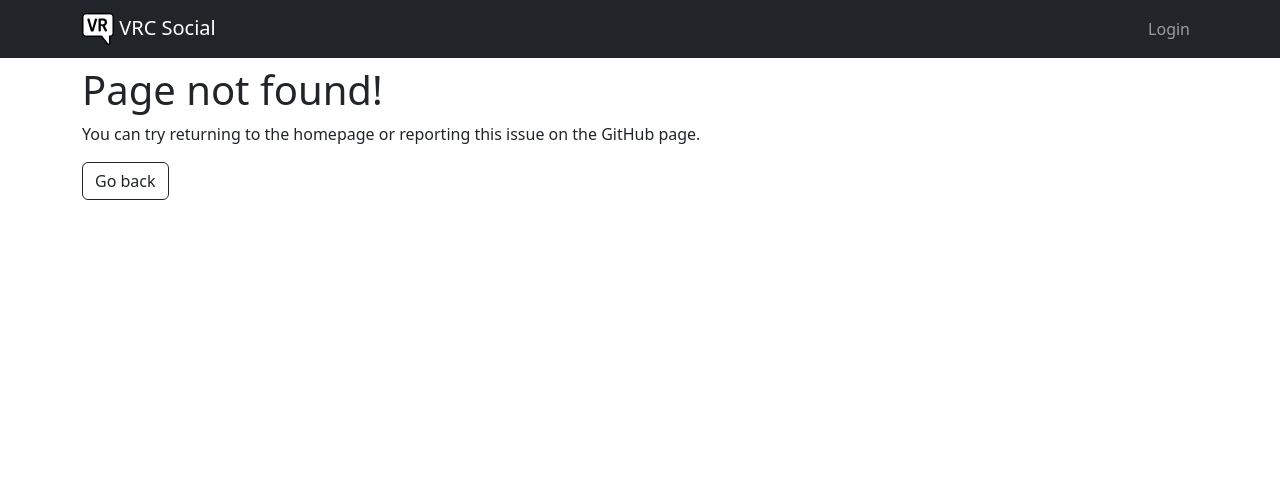
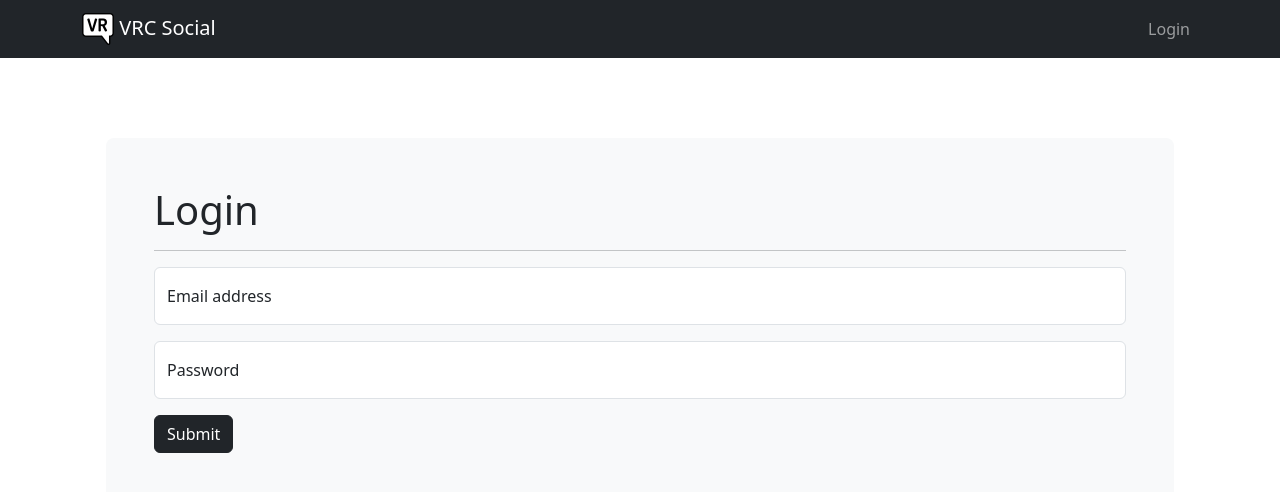
Before and after one commit to bddvlpr/vrc-social, a React (Create React App) app: page /login in a window 1280 px wide. Before the commit this address had no page. Shown: the top 492 px of the page. Built offline with nearby package versions, Linux system fonts and the light colour scheme.

Commit message:
feat: work in progress login/logout

```diff
--- /dev/null
+++ b/src/app/components/auth/ReturnIfAuthenticated.tsx
@@ -0,0 +1,10 @@
+import React from 'react';
+import { Redirect } from 'react-router';
+import { useAuthSlice } from '../../features/auth/authSlice';
+
+const ReturnIfAuthenticated = () => {
+  const authSlice = useAuthSlice();
+  return <>{authSlice.accessToken && <Redirect to='/' />}</>;
+};
+
+export { ReturnIfAuthenticated };
--- a/src/app/components/navigation/NavigationBar.tsx
+++ b/src/app/components/navigation/NavigationBar.tsx
@@ -1,12 +1,11 @@
 import React from 'react';
 import { Container, Nav, Navbar } from 'react-bootstrap';
-import { useSelector } from 'react-redux';
 import { Link } from 'react-router-dom';
-import { RootState } from '../../store/rootReducer';
+import { useAuthSlice } from '../../features/auth/authSlice';
 import { NavigationLink } from './NavigationLink';
 
 const NavigationBar = () => {
-  const authSelector = useSelector((state: RootState) => state.authSlice);
+  const authSlice = useAuthSlice();
   return (
     <>
       <Navbar bg='dark' variant='dark' sticky='top' className='mb-2'>
@@ -24,7 +23,7 @@ const NavigationBar = () => {
           <Navbar.Toggle />
           <Navbar.Collapse className='justify-content-end'>
             <Nav>
-              {authSelector.accessToken ? (
+              {authSlice.accessToken ? (
                 <NavigationLink text='Logout' to='/logout' />
               ) : (
                 <NavigationLink text='Login' to='/login' />
--- a/src/app/features/auth/authSlice.ts
+++ b/src/app/features/auth/authSlice.ts
@@ -1,13 +1,13 @@
 import { createSlice, PayloadAction } from '@reduxjs/toolkit';
+import { useSelector } from 'react-redux';
+import { RootState } from '../../store/rootReducer';
 
 interface AuthState {
   accessToken?: string;
-  userId?: string;
 }
 
 const initialState: AuthState = {
-  accessToken: undefined,
-  userId: undefined
+  accessToken: undefined
 };
 
 const authSlice = createSlice({
@@ -19,10 +19,11 @@ const authSlice = createSlice({
     },
     logOut: (state: AuthState) => {
       state.accessToken = undefined;
-      state.userId = undefined;
     }
   }
 });
 
+export const useAuthSlice = () =>
+  useSelector((state: RootState) => state.authSlice);
 export const { logIn, logOut } = authSlice.actions;
 export default authSlice.reducer;
--- a/src/app/index.tsx
+++ b/src/app/index.tsx
@@ -5,6 +5,8 @@ import { Helmet } from 'react-helmet-async';
 import { NavigationBar } from './components/navigation/NavigationBar';
 import { NotFoundPage } from './pages/system/NotFoundPage';
 import { HomePage } from './pages/HomePage';
+import { LoginPage } from './pages/LoginPage';
+import { LogoutPage } from './pages/LogoutPage';
 
 const App = () => {
   return (
@@ -24,6 +26,8 @@ const App = () => {
         <NavigationBar />
         <Switch>
           <Route path='/' component={HomePage} exact />
+          <Route path='/login' component={LoginPage} />
+          <Route path='/logout' component={LogoutPage} />
           <Route component={NotFoundPage} />
         </Switch>
       </BrowserRouter>
--- /dev/null
+++ b/src/app/pages/LoginPage.tsx
@@ -0,0 +1,59 @@
+import React, { useState } from 'react';
+import { Button, Container, FloatingLabel, Form } from 'react-bootstrap';
+import { Helmet } from 'react-helmet-async';
+import { ReturnIfAuthenticated } from '../components/auth/ReturnIfAuthenticated';
+import { Jumbotron } from '../components/content/Jumbotron';
+
+const LoginPage = () => {
+  const [username, setEmail] = useState<string>();
+  const [password, setPassword] = useState<string>();
+
+  const handleLogin = (event: React.FormEvent<HTMLFormElement>) => {
+    event.preventDefault();
+    console.log(username + ' ' + password);
+  };
+
+  return (
+    <>
+      <Helmet>
+        <title>Login</title>
+      </Helmet>
+      <ReturnIfAuthenticated />
+      <Container className=' py-5'>
+        <Jumbotron variant='light'>
+          <h1>Login</h1>
+          <hr />
+          <Form onSubmit={handleLogin}>
+            <FloatingLabel
+              controlId='emailInput'
+              label='Email address'
+              className='mb-3'
+            >
+              <Form.Control
+                type='email'
+                placeholder='name@domain.com'
+                onChange={e => setEmail(e.target.value)}
+              />
+            </FloatingLabel>
+            <FloatingLabel
+              controlId='passwordInput'
+              label='Password'
+              className='mb-3'
+            >
+              <Form.Control
+                type='password'
+                placeholder='Password'
+                onChange={e => setPassword(e.target.value)}
+              />
+            </FloatingLabel>
+            <Button variant='dark' type='submit'>
+              Submit
+            </Button>
+          </Form>
+        </Jumbotron>
+      </Container>
+    </>
+  );
+};
+
+export { LoginPage };
--- /dev/null
+++ b/src/app/pages/LogoutPage.tsx
@@ -0,0 +1,40 @@
+import React from 'react';
+import { Button, Container } from 'react-bootstrap';
+import { Helmet } from 'react-helmet-async';
+import { useDispatch } from 'react-redux';
+import { useHistory } from 'react-router';
+import { Jumbotron } from '../components/content/Jumbotron';
+import { logOut } from '../features/auth/authSlice';
+
+const LogoutPage = () => {
+  const dispatch = useDispatch();
+  const history = useHistory();
+
+  function handleLogout() {
+    dispatch(logOut());
+    history.push('/');
+  }
+
+  return (
+    <>
+      <Helmet>
+        <title>Logout</title>
+      </Helmet>
+      <Container className=' py-5'>
+        <Jumbotron variant='light'>
+          <h1>Logout</h1>
+          <hr />
+          <p>
+            Are you sure you want to log out? Click the button below to confirm
+            this action and return to the home screen.
+          </p>
+          <Button variant='dark' onClick={handleLogout}>
+            Logout
+          </Button>
+        </Jumbotron>
+      </Container>
+    </>
+  );
+};
+
+export { LogoutPage };
```
Also changed, not shown: src/app/components/auth/ReturnIfNotAuthenticated.tsx (added, +10 -0 lines).
